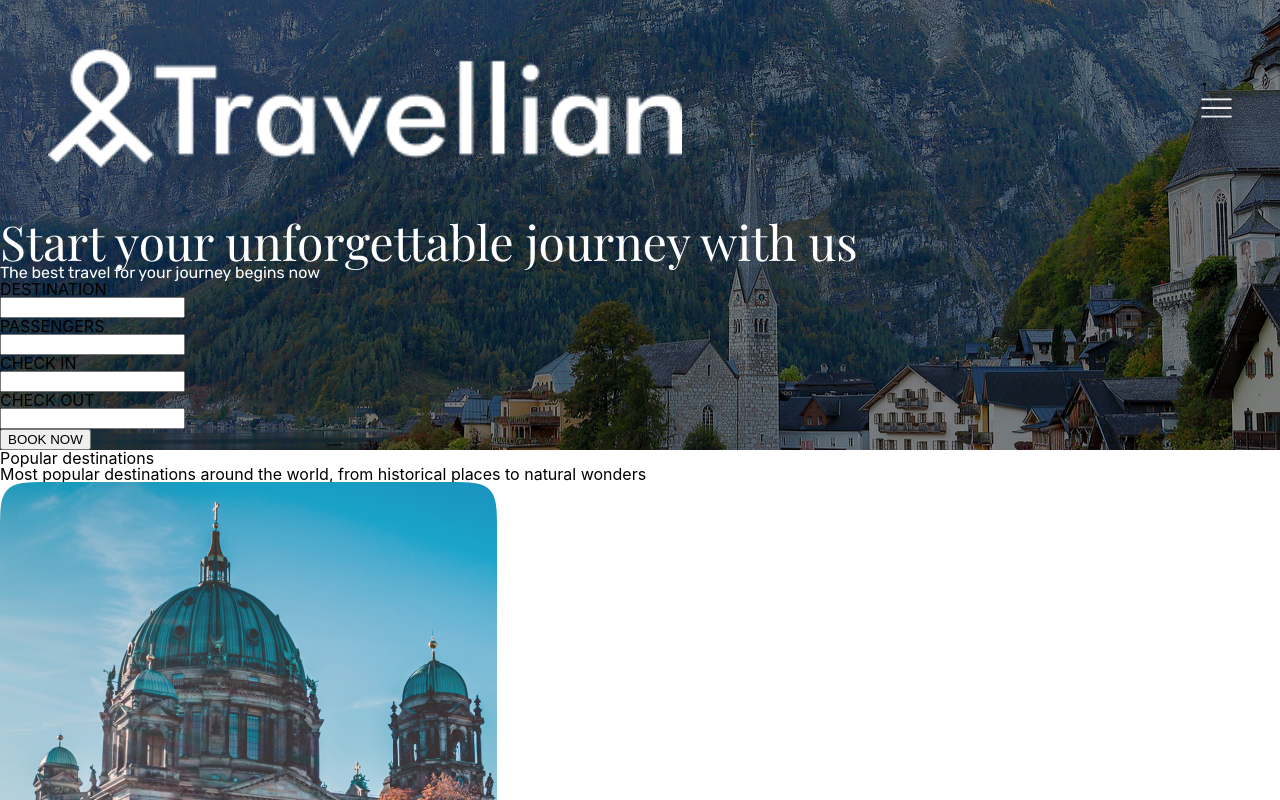
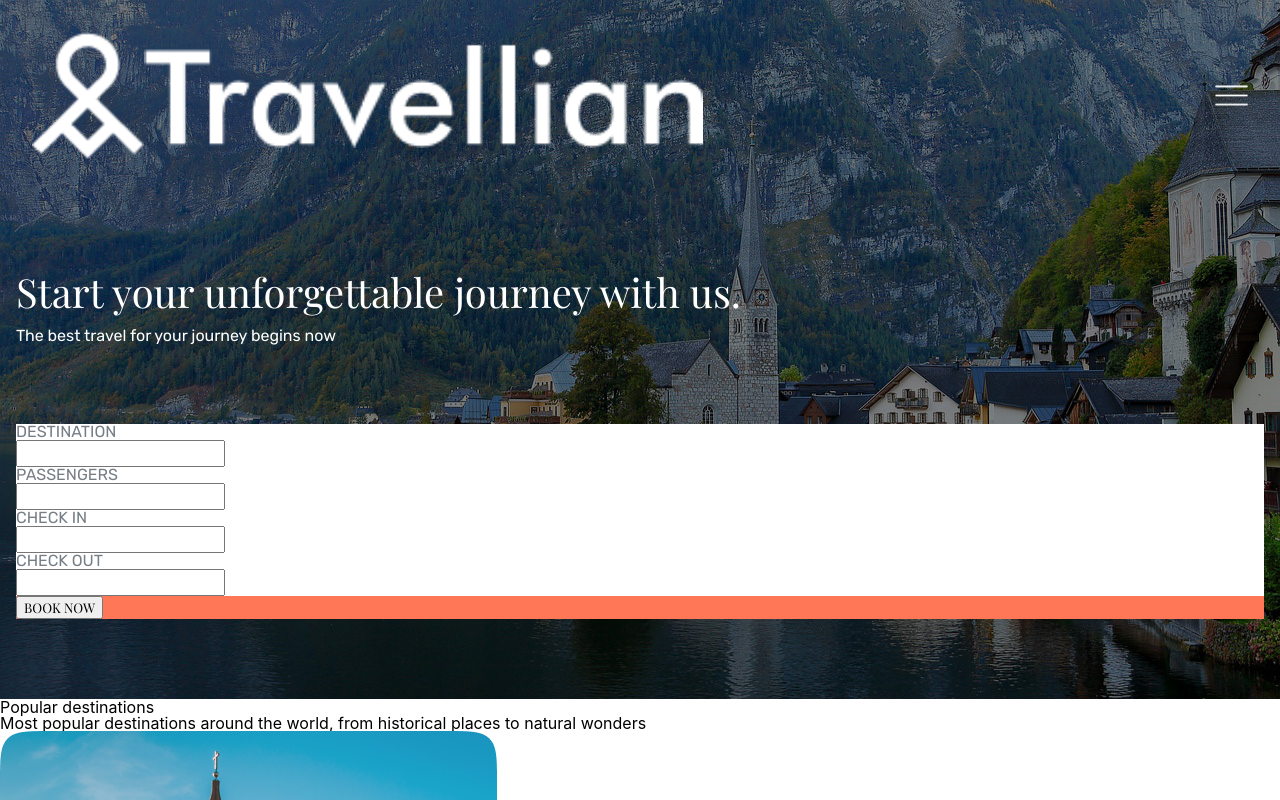
Before and after one commit to JoseAlbel/w1ch5-jose-albeldo, a website: page index.html in a window 1280 px wide. Shown: the top 800 px of the page. Drawn offline with nearby package versions, Linux system fonts and the light colour scheme.

Commit message:
add styles to header main page

```diff
--- a/index.html
+++ b/index.html
@@ -27,11 +27,12 @@
       </div>
     </nav>
     <header>
-      <h1>Start your unforgettable journey with us</h1>
+      <h1>Start your unforgettable journey with us.</h1>
       <p>The best travel for your journey begins now</p>
     </header>
     <section>
       <form action="/" method="POST">
+        <div class="form-questions">
           <label for="destination">
             <p>
               DESTINATION
@@ -56,7 +57,8 @@
             </p>
             <input type="text" id="checkout">
           </label>
-        <div>
+        </div>
+        <div class="form-button">
           <button type="submit">BOOK NOW</button>
         </div>
       </form>
--- a/sass/styles.scss
+++ b/sass/styles.scss
@@ -5,7 +5,7 @@
 .main-page {
   background: url(./images/hallstatt-g5751a4938_1280.jpg);
   width: 100%;
-
+  background-size: cover;
   nav {
     display: flex;
     justify-content: space-between;
@@ -15,7 +15,7 @@
       align-items: center;
       justify-content: left;
       width: 100%;
-      margin: 3rem;
+      margin: 2rem;
       .logo__icon {
         width: 10%;
       }
@@ -27,23 +27,52 @@
       display: flex;
       flex-direction: column;
       justify-content: center;
-      margin: 3rem;
+      margin: 2rem;
       img {
         width: 100%;
       }
     }
   }
   header {
+    margin: 5rem 1rem 1rem 1rem;
     h1 {
       font-family: "Playfair Display";
       color: white;
-      font-size: 3rem;
+      font-size: 2.5rem;
+      width: 60%;
+      margin-bottom: 1rem;
     }
 
     p {
       color: white;
       font-family: "Rubik";
       font-size: 1rem;
+      margin-bottom: 5rem;
+    }
+  }
+  section {
+    width: 100%;
+    padding-bottom: 5rem;
+    form {
+      margin: 0 1rem;
+    }
+    .form-questions {
+      background-color: white;
+      label {
+        font-family: "Rubik";
+        color: #767e86;
+        font-size: 1rem;
+      }
+      input {
+        font-family: "Playfair Display";
+        font-size: 1rem;
+      }
+    }
+    .form-button {
+      background-color: rgb(255, 119, 87);
+      button {
+        font-family: "Playfair Display";
+      }
     }
   }
 }
```
Also changed, not shown: images/Book-arrow.png (added), styles.css, 1 other file. Lines whose indentation alone changed are shown as unchanged.
